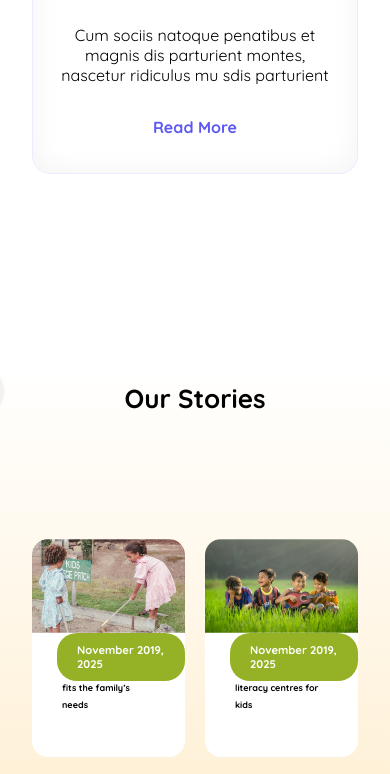
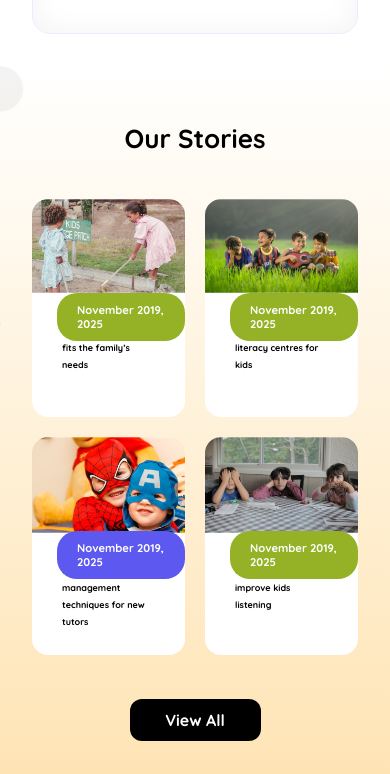
Before and after one commit to zer0-webdev/B11-A2-Kids-School, a plain HTML site: page index.html in a window 390 px wide. Shown: the part 2335-3109 px from the top of the page. Drawn offline with Linux system fonts and the light colour scheme.

```diff
--- a/styles/style.css
+++ b/styles/style.css
@@ -244,7 +244,6 @@
     flex-direction: column;
     justify-content: center;
     align-items: center;
-    margin: 60px auto;
 }
 .student-container .container{
     margin: 80px auto;
@@ -315,6 +314,9 @@
     .slider-btn{
         display: none;
     }
+    .student-container .container{
+        margin: 0;
+    }
 }
 
 /* Our Stories */
@@ -323,15 +325,15 @@
     background-repeat: no-repeat;
     background-size: cover;
     background-position: center;
+    padding: 40px 0;
 }
 .our-stories-section-container{
     flex-direction: column;
     justify-content: center;
     align-items: center;
-    margin: 60px auto;
 }
 .our-stories-section .container{
-    margin: 80px auto;
+    margin: 60px auto;
     justify-content: center;
     gap: 28px;
 }
@@ -385,4 +387,11 @@
     .story-card .date-stamp{
         bottom: 35%;
     }
+    .our-stories-section .container{
+        margin: 0;
+    }
+    .our-stories-section-container{
+        margin: 0px auto;
+        padding: 40px auto;
+    }
 }
```
